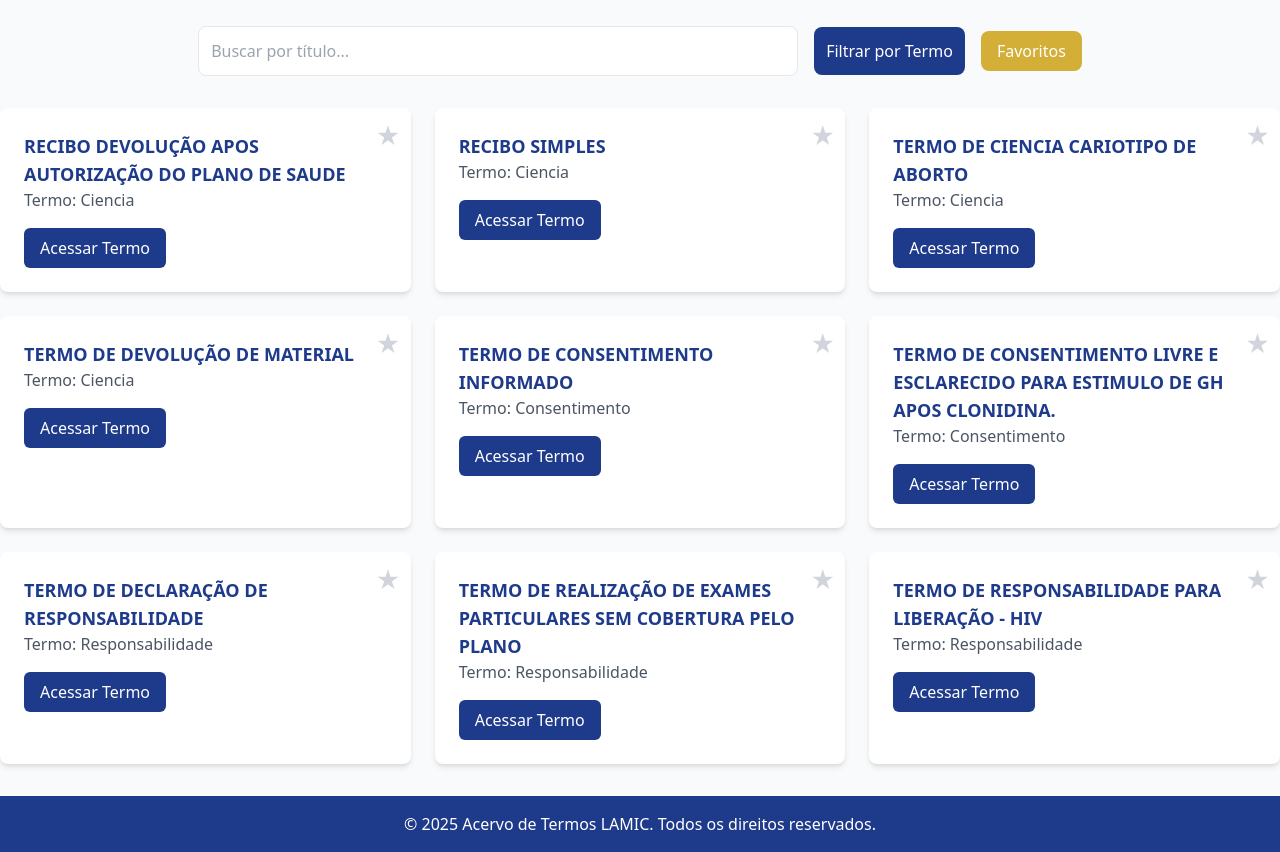
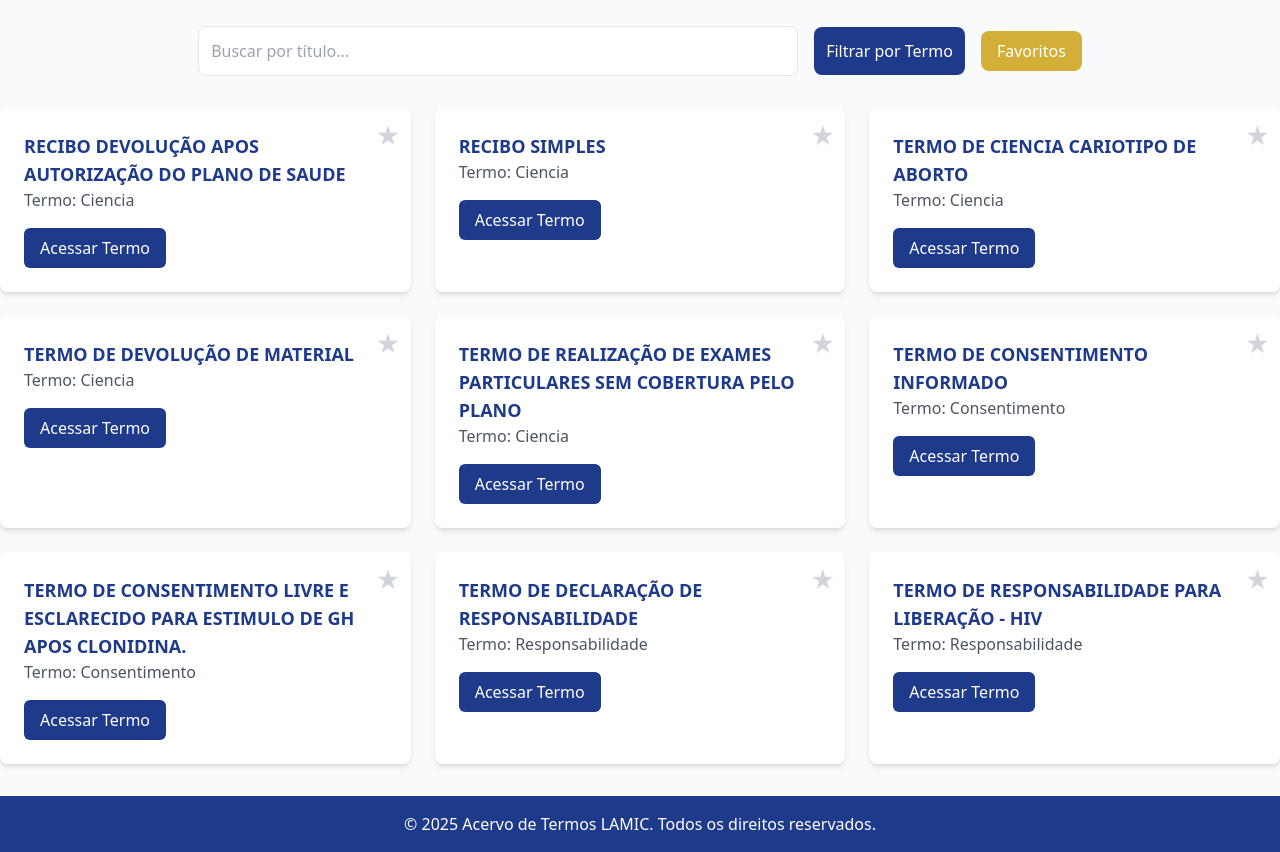
Before and after one commit to LaboratorioLamic/Termos, a plain HTML site: page index.html in a window 1280 px wide. Shown: the part 86-938 px from the top of the page. Drawn offline with nearby package versions, Linux system fonts and the light colour scheme.

Commit message:
v1.3
add

```diff
--- a/index.html
+++ b/index.html
@@ -305,7 +305,7 @@
             { title: "TERMO DE DECLARAÇÃO DE RESPONSABILIDADE", sector: "Responsabilidade", link: "https://docs.google.com/document/d/1JdjWKoXKU1VzRbKJBemqH1EbjzOGsTvu/edit?usp=drive_link&ouid=111780347480586113555&rtpof=true&sd=true", forms: [] },
             { title: "TERMO DE DEVOLUÇÃO DE MATERIAL", sector: "Ciencia", link: "https://docs.google.com/document/d/1USt6reDgP980VdWe_vRcVqWJoZuEXJ9O/edit?usp=drive_link&ouid=111780347480586113555&rtpof=true&sd=true", forms: [] },
             { title: "TERMO DE RESPONSABILIDADE PARA LIBERAÇÃO - HIV", sector: "Responsabilidade", link: "https://docs.google.com/document/d/1mUt7IRzl6T8WVDYl8cmpTjFiZuHt4AWt/edit?usp=drive_link&ouid=111780347480586113555&rtpof=true&sd=true", forms: [] },
-            { title: "TERMO DE REALIZAÇÃO DE EXAMES PARTICULARES SEM COBERTURA PELO PLANO", sector: "Responsabilidade", link: "https://docs.google.com/document/d/1ZQM-DeGMI5cHQj_V0z6mdsBGW6-dJymq/edit?usp=drive_link&ouid=111780347480586113555&rtpof=true&sd=true", forms: [] },
+            { title: "TERMO DE REALIZAÇÃO DE EXAMES PARTICULARES SEM COBERTURA PELO PLANO", sector: "Ciencia", link: "https://docs.google.com/document/d/1ZQM-DeGMI5cHQj_V0z6mdsBGW6-dJymq/edit?usp=drive_link&ouid=111780347480586113555&rtpof=true&sd=true", forms: [] },
             { title: "RECIBO SIMPLES", sector: "Ciencia", link: "https://docs.google.com/document/d/1jkqyYsCUAIJz9M_ucXRhwKiOGWksFaHA/edit?usp=drive_link&ouid=111780347480586113555&rtpof=true&sd=true", forms: [] },
             { title: "RECIBO DEVOLUÇÃO APOS AUTORIZAÇÃO DO PLANO DE SAUDE", sector: "Ciencia", link: "https://docs.google.com/document/d/1y4tHljEOAets6aFeikuSKWR_dv7sCotH/edit?usp=drive_link&ouid=111780347480586113555&rtpof=true&sd=true", forms: [] },
 
```
